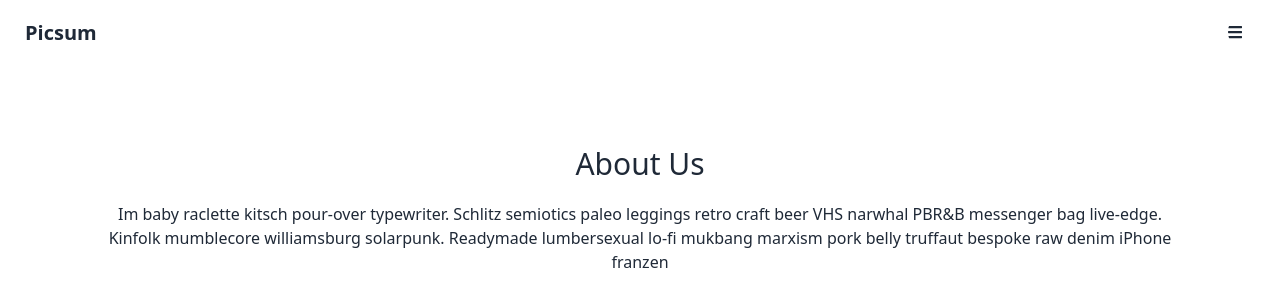
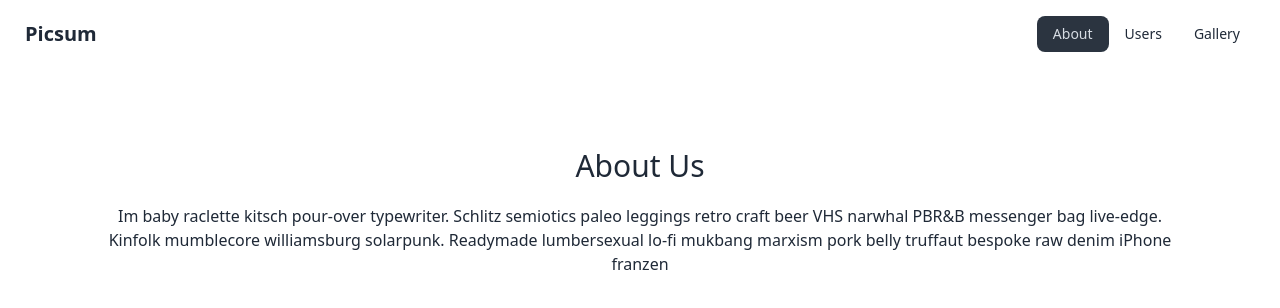
Before and after one commit to super-website/Images, a React (Vite) app: page /about in a window 1280 px wide. Shown: the top 308 px of the page. Built offline with nearby package versions, Linux system fonts and the light colour scheme.

Commit message:
Your descriptive commit message

```diff
--- a/src/components/Navbar.jsx
+++ b/src/components/Navbar.jsx
@@ -17,11 +17,22 @@ const Navbar = () => {
           Picsum
         </a>
       </div>
-      <div className='flex-none gap-2'>
-        <div className='form-control'>
-          {location.pathname === '/' && <SearchForm />}
-        </div>
-        <div className='dropdown dropdown-end'>
+      <div className='flex-none gap-2 items-center '>
+        {/* Desktop */}
+        <ul className='menu menu-horizontal hidden md:flex'>
+          {items.map((item) => {
+            const { id, name, path } = item
+            return (
+              <li key={id}>
+                <NavLink to={path} className='capitalize text-md'>
+                  {name}
+                </NavLink>
+              </li>
+            )
+          })}
+        </ul>
+        {/* Mobile */}
+        <div className='dropdown dropdown-end block md:hidden'>
           <div
             tabIndex={0}
             role='button'
@@ -29,7 +40,7 @@ const Navbar = () => {
             className='btn btn-ghost btn-circle avatar '
           >
             <div className='w-10  rounded-full'>
-              <FaBars className=' h-full text-center' />
+              <FaBars className=' h-full text-center  ' />
             </div>
           </div>
           <ul
@@ -47,6 +58,11 @@ const Navbar = () => {
               )
             })}
           </ul>
+        </div>
+        {/* Search Form */}
+
+        <div className='form-control'>
+          {location.pathname === '/' && <SearchForm />}
         </div>
       </div>
     </div>
--- a/src/pages/SearchForm.jsx
+++ b/src/pages/SearchForm.jsx
@@ -14,7 +14,7 @@ const SearchForm = () => {
         placeholder='Pakistan'
         autoFocus
         autoComplete='off'
-        className='input input-bordered w-24 md:w-auto outline-none'
+        className=' input-sm input input-bordered'
       />
     </form>
   )
```
